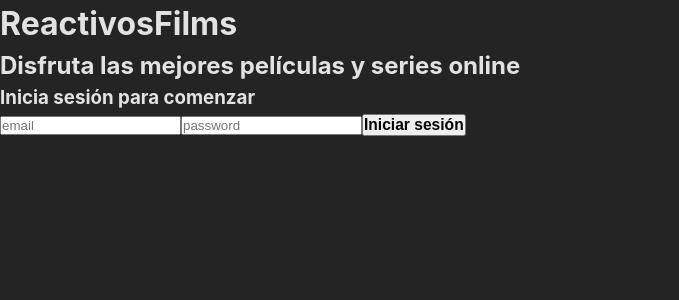
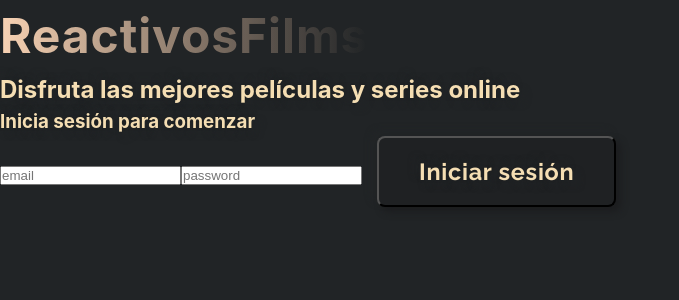
Before and after one commit to reactivos23646/Clon-Pelis-codo, a React (Vite) app: page /login in a window 1280 px wide. Shown: the top 300 px of the page, without its empty margins (0-679 px from the left). Built offline with nearby package versions, Linux system fonts and the light colour scheme; no server answers.

Commit message:
Probando estilos

```diff
--- a/src/index.css
+++ b/src/index.css
@@ -1,3 +1,5 @@
+@import url("https://fonts.googleapis.com/css?family=Raleway:300,300i,400,400i,500,500i,600,600i,700,700i,800,800i,900,900i");
+
 *, *::before, *::after{
   box-sizing: border-box;
   padding: 0;
@@ -5,17 +7,63 @@
 }
 
 :root {
+  --font-raleway: "Raleway", sans-serif;
+
   font-family: Inter, system-ui, Avenir, Helvetica, Arial, sans-serif;
   line-height: 1.5;
   font-weight: 400;
 
   color-scheme: light dark;
   color: rgba(255, 255, 255, 0.87);
-  background-color: #242424;
+  background-color: #212426;;
 
   font-synthesis: none;
   text-rendering: optimizeLegibility;
   -webkit-font-smoothing: antialiased;
   -moz-osx-font-smoothing: grayscale;
   -webkit-text-size-adjust: 100%;
+
+  --font-raleway: "Raleway", sans-serif;
+  --font-avenir: Inter, system-ui, Avenir, Helvetica, Arial, sans-serif;
 }
+
+
+h1 {
+  font-size: 3rem;
+  letter-spacing: 0.9px;
+  background: linear-gradient(
+    90deg,
+    rgba(249, 211, 180, 1) 0%,
+    rgba(249, 211, 180, 0) 100%
+  );
+  background-clip: text;
+  -webkit-background-clip: text;
+  -webkit-text-fill-color: transparent;
+  width: fit-content;
+}
+
+h2,h3{
+  color:wheat;
+  text-shadow: 5px 5px 7px #212426,-5px -5px 7px #222527;
+}
+
+button {
+  padding: 20px 40px;
+  border-radius: 0.5rem;
+  margin-left: 15px;
+  color: #a1a1a1;
+  font-family: var(--font-raleway);
+  font-weight: 900;
+  letter-spacing: 0.75px;
+  font-size: 1.25rem;
+  cursor: pointer;
+  background: #1f2123;
+  -webkit-box-shadow: 5px 5px 7px #1c1d1f, -5px -5px 7px #222527;
+  box-shadow: 5px 5px 7px #1c1d1f, -5px -5px 7px #222527;
+}
+
+swiper-container::part(button-prev),
+swiper-container::part(button-next) {
+  color: white;
+  height: 2rem;
+}
```
